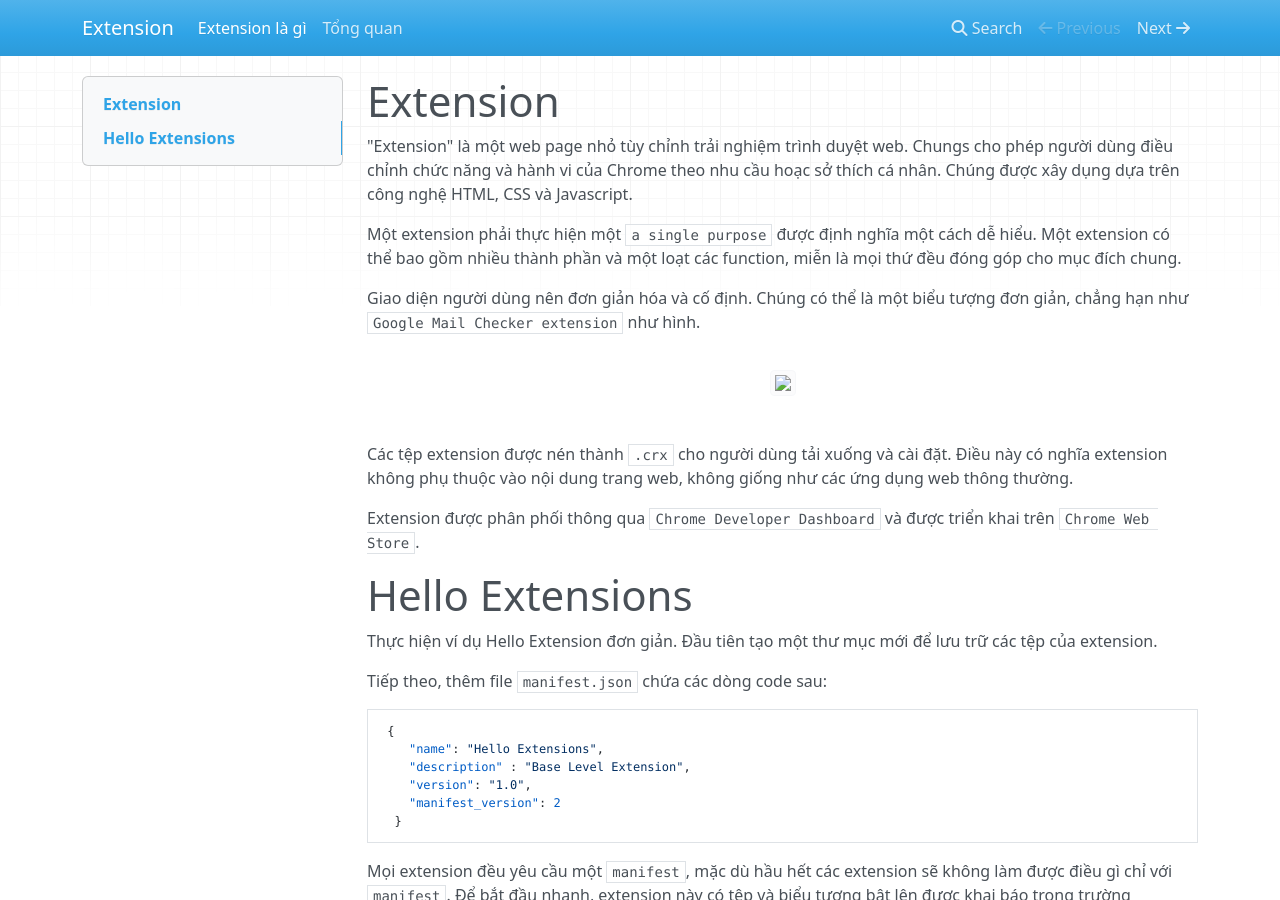
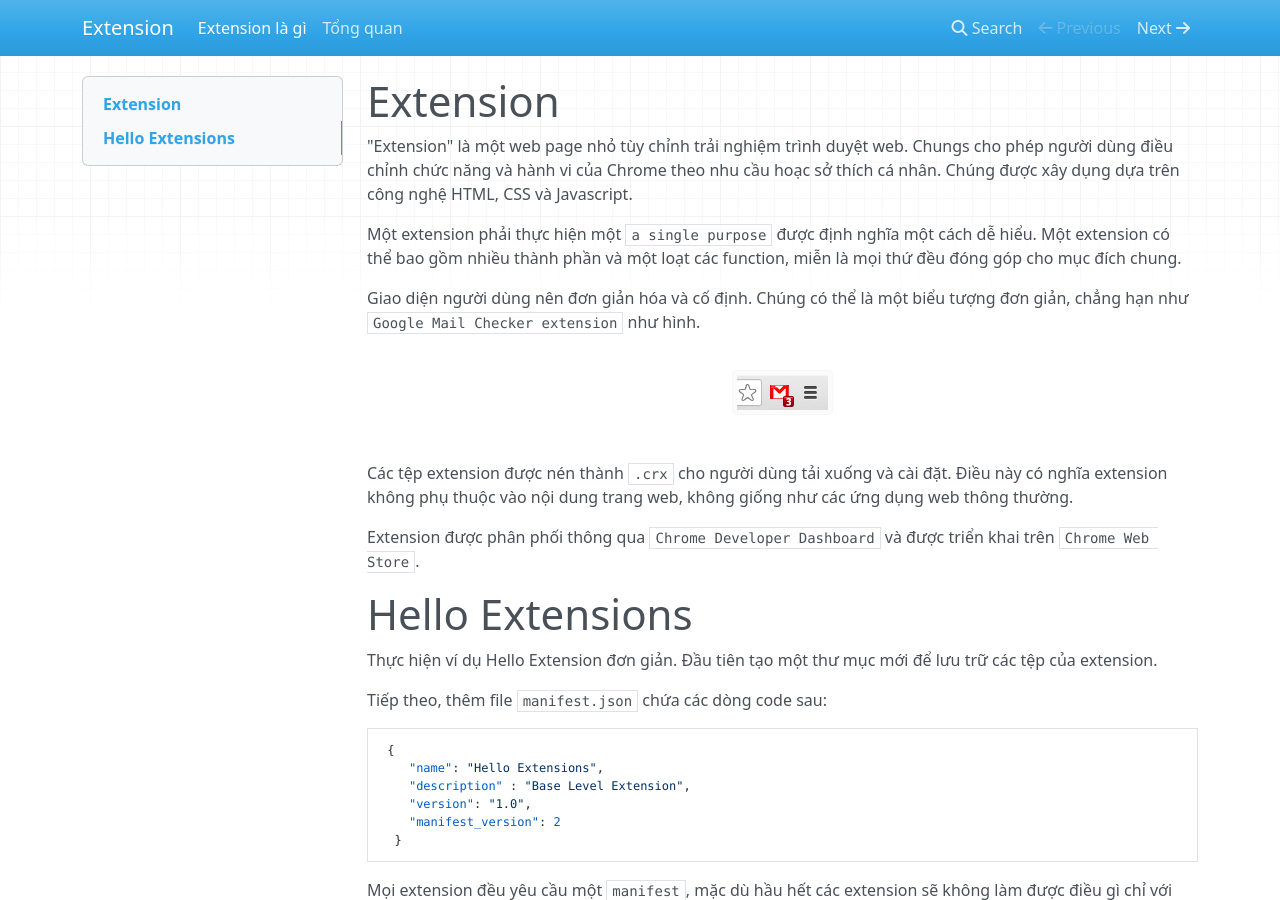
Before and after one commit to ThuyDuong2411/extension, an MkDocs documentation site: the page built from docs/index.md, in a window 1280 px wide and 900 px high. Built offline with MkDocs 1.6.1, drawn with Linux system fonts in a browser that asks for light colours; nearby versions of some CDN libraries; old or Windows-style settings are respelled for this version of MkDocs.

Commit message:
Update index.md

```diff
--- a/docs/index.md
+++ b/docs/index.md
@@ -6,7 +6,7 @@ Một extension phải thực hiện một `a single purpose` được định n
 
 Giao diện người dùng nên đơn giản hóa và cố định. Chúng có thể là một biểu tượng đơn giản, chẳng hạn như `Google Mail Checker extension` như hình.
 
-<p align= "center"><img src="/images/gmail-small.png"></p>
+<p align= "center"><img src="https://github.com/ThuyDuong2411/extension/blob/master/images/gmail-small.png"></p>
 
 Các tệp extension được nén thành `.crx` cho người dùng tải xuống và cài đặt. Điều này có nghĩa extension không phụ thuộc vào nội dung trang web, không giống như các ứng dụng web thông thường.
 
```
